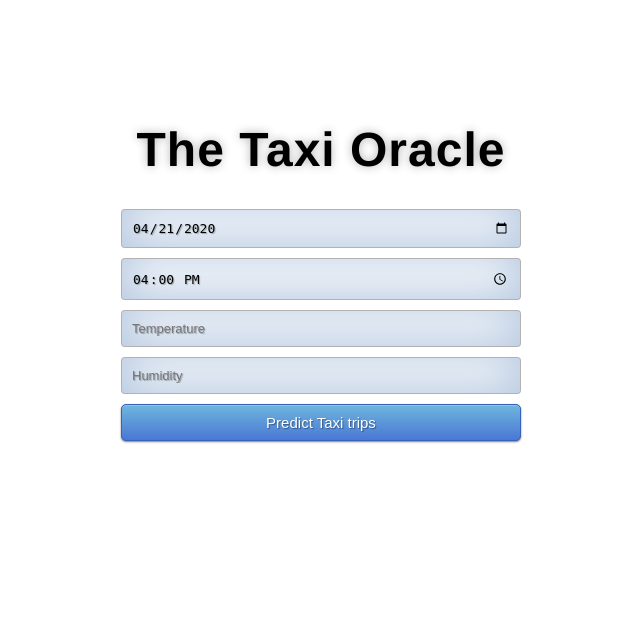
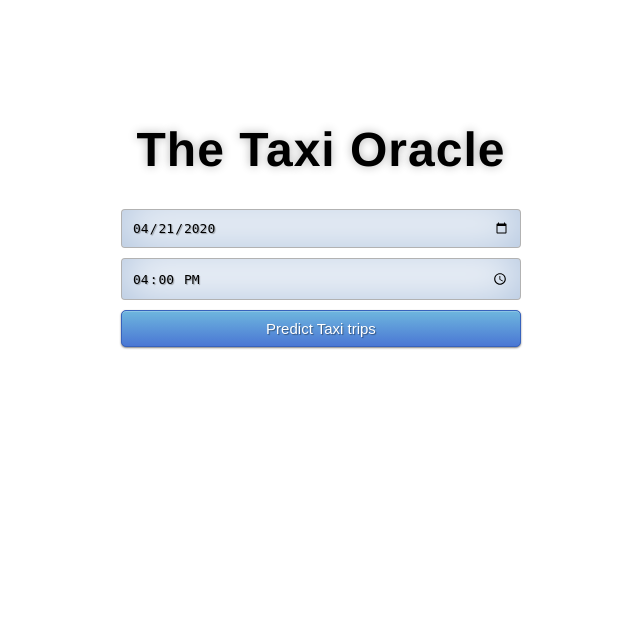
Before and after one commit to alexisgaziello/CSP_MATH_571_taxi_oracle, a Flask app: page / in a window 1280 px wide. Shown: the top 634 px of the page, without its empty margins (369-1009 px from the left). Run offline with Flask 2, Linux system fonts and the light colour scheme; parts of the project's set-up code (start-up, migrations or seed data) failed here and were passed over.

Commit message:
deployment update

```diff
--- a/src/deployment/app.py
+++ b/src/deployment/app.py
@@ -14,6 +14,8 @@ else:
 
 path = os.getcwd()
 pathToSrc =  path[:-len(f'deployment')]
+pathToGDrive =  path[:-len(f'Code{sep}src{sep}project_CSP_MATH_571')]
+path_datasets = pathToGDrive + f'DataSets{sep}trips{sep}'
 
 #MapGenerator Lib
 path_maps = pathToSrc + f'{sep}mapGeneration{sep}mapGeneration.py'
--- a/src/deployment/templates/index.html
+++ b/src/deployment/templates/index.html
@@ -21,9 +21,6 @@
                 min="2020-04-20" max="2022-12-31">
 
         <input type="time" id="hour" name="hour" value="16:00" min="00" max="23" required>
-        <input type="text" name="temperature" placeholder="Temperature" required="required" />
-		<input type="text" name="humidity" placeholder="Humidity" required="required" />
-
 
         <button type="submit" class="btn btn-primary btn-block btn-large">Predict Taxi trips</button>
     </form>
```
Also changed, not shown: 2 other files.
